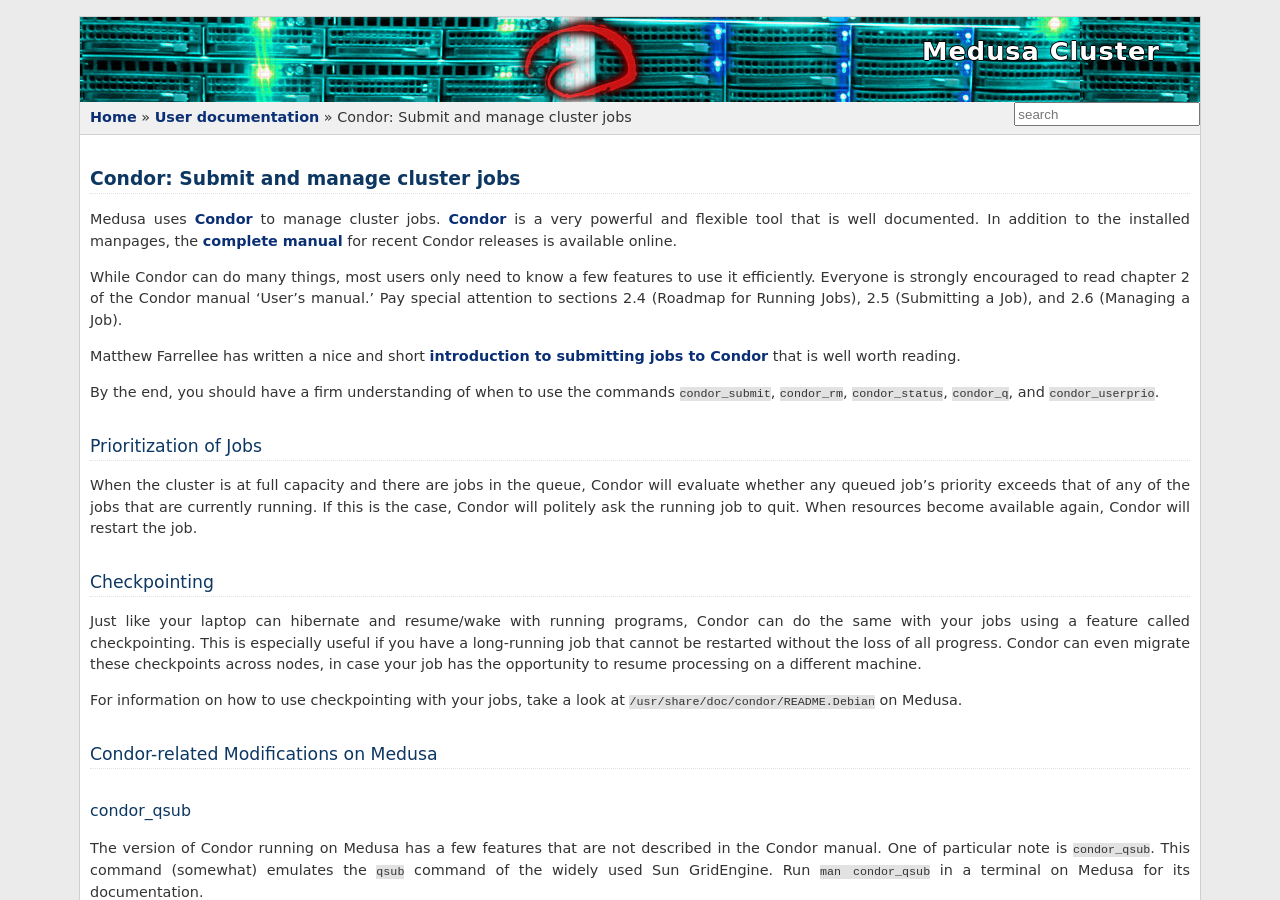
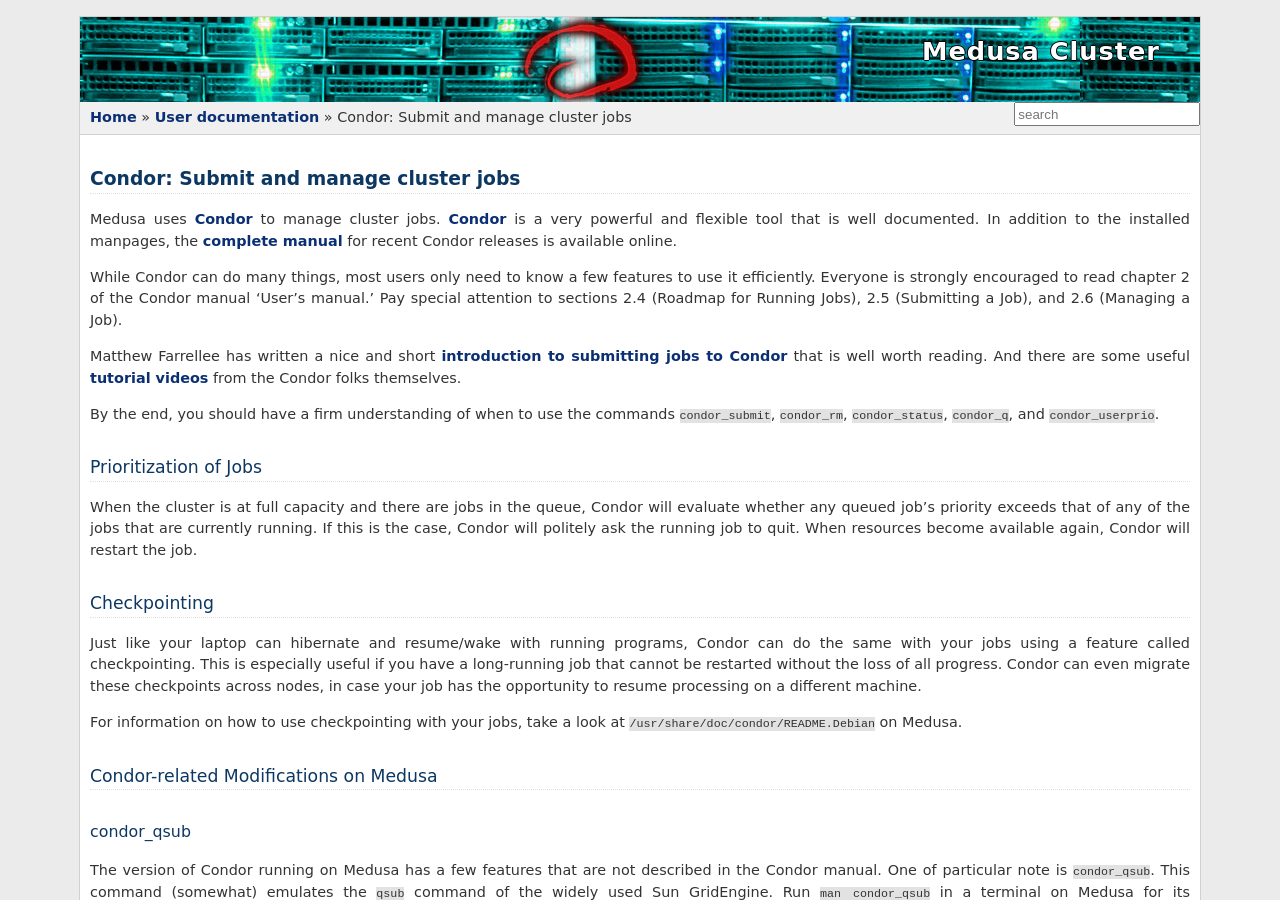
Before and after one commit to psychoinformatics-de/ipsy-docs, a Sphinx documentation site: the page built from source/userdoc/condor.rst, in a window 1280 px wide and 900 px high. Built offline with Sphinx 7.4.7, drawn with Linux system fonts in a browser that asks for light colours; formulas are drawn with MathJax 3.

Commit message:
Add condor tutorial vids

```diff
--- a/source/userdoc/condor.rst
+++ b/source/userdoc/condor.rst
@@ -19,13 +19,15 @@ to use it efficiently. Everyone is strongly encouraged to read chapter
 2.4 (Roadmap for Running Jobs), 2.5 (Submitting a Job), and 2.6 (Managing a Job).
 
 Matthew Farrellee has written a nice and short `introduction to submitting jobs to Condor`_
-that is well worth reading.
+that is well worth reading. And there are some useful `tutorial videos`_ from
+the Condor folks themselves.
 
 By the end, you should have a firm understanding of when to use the commands
 ``condor_submit``, ``condor_rm``, ``condor_status``, ``condor_q``, and
 ``condor_userprio``.
 
 .. _introduction to submitting jobs to Condor: http://spinningmatt.wordpress.com/2011/07/04/getting-started-submitting-jobs-to-condor/
+.. _tutorial videos: http://research.cs.wisc.edu/htcondor/tutorials/videos/2014/
 
 Prioritization of Jobs
 ======================
```
